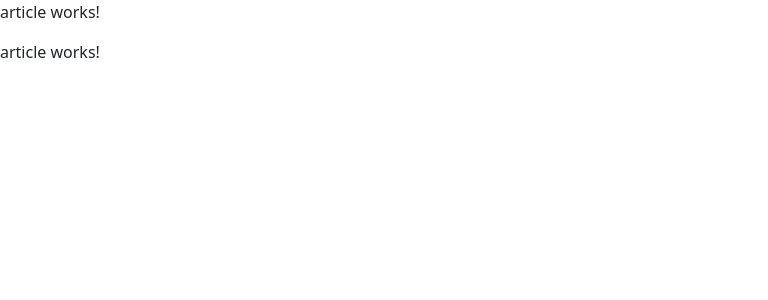
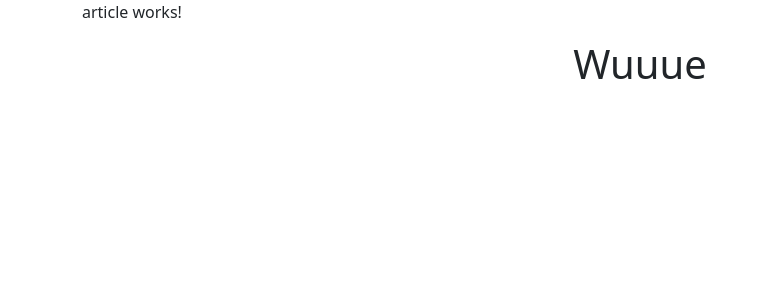
Before and after one commit to KellyKiiru/my-blog, an Angular app: page / in a window 1280 px wide. Shown: the top 300 px of the page, without its empty margins (0-768 px from the left). Built offline with nearby package versions, Linux system fonts and the light colour scheme.

Commit message:
html changes

```diff
--- a/src/app/app.component.html
+++ b/src/app/app.component.html
@@ -1,3 +1,3 @@
-<app-article></app-article>
-
-<router-outlet></router-outlet>
+<div class="container">
+    <router-outlet></router-outlet>
+</div>
--- a/src/app/article/article.component.html
+++ b/src/app/article/article.component.html
@@ -1 +1,6 @@
 <p>article works!</p>
+
+
+<h1 class="text-center">
+    Wuuue
+</h1>
--- a/src/app/articles/articles.component.html
+++ b/src/app/articles/articles.component.html
@@ -1 +1,16 @@
-<p>articles works!</p>
+<div class="row">
+    <div class="col-md-12">
+        <div class="card" style="width: 18rem;" *ngFor="let blog of blogs ">
+            <div class="card-header">
+              {{blog.article_title}}
+            </div>
+            <ul class="list-group list-group-flush">
+                <li class="list-group-item">This blog contains: {{blog.article}}</li>
+                <img src="{{blog.image1}}" alt="image 1">
+                <img src="{{blog.image2}}" alt="">
+                <img src="{{blog.image3}}" alt="">
+                <li class="list-group-item"></li>
+            </ul>
+        </div>
+    </div>
+</div>
```
